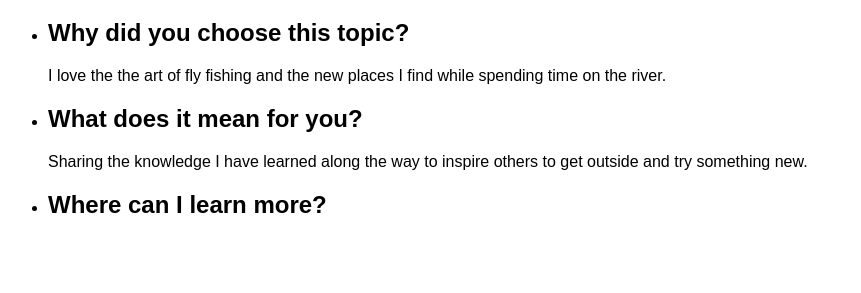
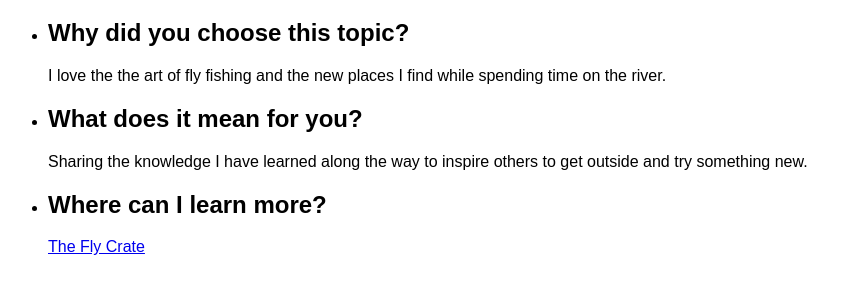
Before and after one commit to ShayeSkillings/Assignment-9, a plain HTML site: page pages/about.html in a window 1280 px wide. Shown: the part 87-380 px from the top of the page, without its empty margins (0-861 px from the left). Drawn offline with Linux system fonts and the light colour scheme.

Commit message:
Update about.html

```diff
--- a/pages/about.html
+++ b/pages/about.html
@@ -32,7 +32,7 @@
         </li>
         <li>
             <h2>Where can I learn more?</h2>
-            <p><a href="https://theflycrate.com/how-to-fly-fish-for-beginners-a-step-by-step-guide/</a></p>
+            <p><a href="https://theflycrate.com/how-to-fly-fish-for-beginners-a-step-by-step-guide/">The Fly Crate</a></p>
         </li>
     </ul>
 </body>
```
